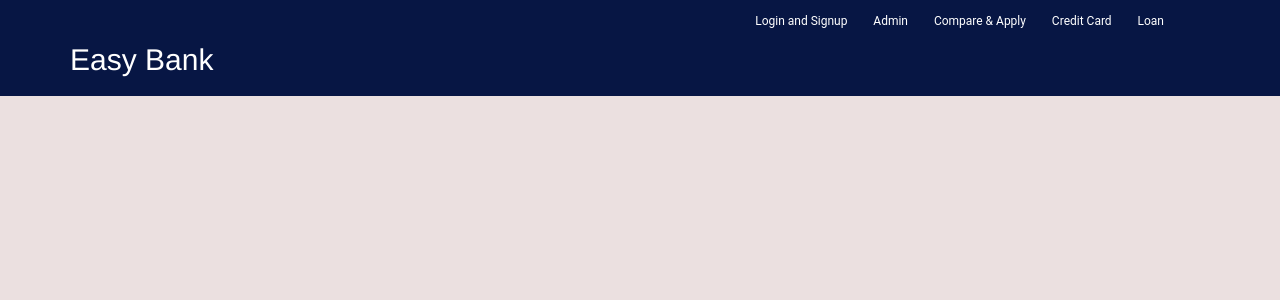
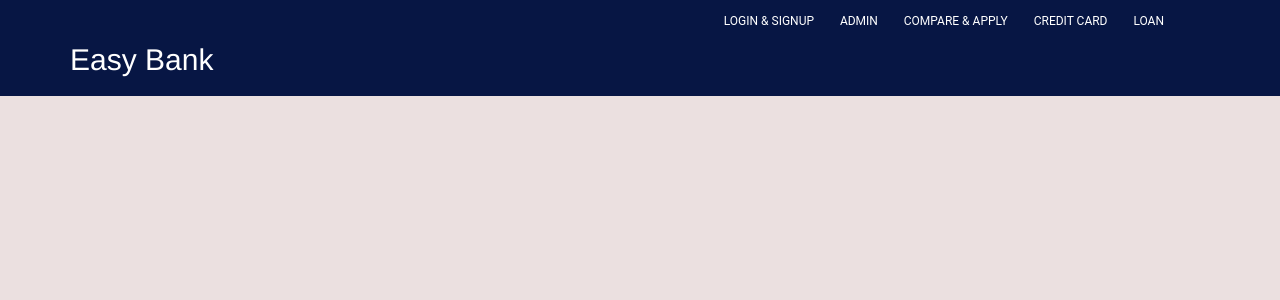
Before and after one commit to Arshad360/Easy-Bank, a Django app: page / in a window 1280 px wide. Shown: the top 300 px of the page. Run offline with Django 3.2, Linux system fonts and the light colour scheme; some libraries are stand-ins or nearby versions.

Commit message:
Update navbar.html

```diff
--- a/Code/Easy_bank/Templates/Easy_bank_app/navbar.html
+++ b/Code/Easy_bank/Templates/Easy_bank_app/navbar.html
@@ -161,22 +161,22 @@ r-links {
     <div class="container">
         <div class="row row1">
             <ul class="largenav pull-right">
-              <li class="upper-links dropdown"><a class="links" href="">Login and Signup</a>
+              <li class="upper-links dropdown"><a class="links" href="">LOGIN & SIGNUP</a>
                   <ul class="dropdown-menu">
-                      <li class="profile-li"><a class="profile-links" href="/customerlogin">Login</a></li>
-                      <li class="profile-li"><a class="profile-links" href="/customersignup">Signup</a></li>
+                      <li class="profile-li"><a class="profile-links" href="/customerlogin">LOGIN</a></li>
+                      <li class="profile-li"><a class="profile-links" href="/customersignup">SIGNUP</a></li>
                   </ul>
               </li>
 
-                <li class="upper-links"><a class="links" href="/adminclick">Admin</a></li>
-                <li class="upper-links"><a class="links" href="/compareandapply">Compare & Apply</a></li>
-                <li class="upper-links"><a class="links" href="/creditcard">Credit Card</a></li>
-                <li class="upper-links dropdown"><a class="links" href="">Loan</a>
+                <li class="upper-links"><a class="links" href="/adminclick">ADMIN</a></li>
+                <li class="upper-links"><a class="links" href="/compareandapply">COMPARE & APPLY</a></li>
+                <li class="upper-links"><a class="links" href="/creditcard">CREDIT CARD</a></li>
+                <li class="upper-links dropdown"><a class="links" href="">LOAN</a>
                     <ul class="dropdown-menu">
-                      <li class="profile-li"><a class="profile-links" href="/homeloan">Send Feedback</a></li>
-                        <li class="profile-li"><a class="profile-links" href="/carloan">Contact Us</a></li>
-                        <li class="profile-li"><a class="profile-links" href="/businessloan">About Us</a></li>
-                        <li class="profile-li"><a class="profile-links" href="/educationloan">About Us</a></li>
+                      <li class="profile-li"><a class="profile-links" href="/homeloan">HOME LOAN</a></li>
+                        <li class="profile-li"><a class="profile-links" href="/carloan">CAR LOAN</a></li>
+                        <li class="profile-li"><a class="profile-links" href="/businessloan">BUSINESS LOAN</a></li>
+                        <li class="profile-li"><a class="profile-links" href="/educationloan">EDUCATION LOAN</a></li>
                     </ul>
                 </li>
             </ul>
```
